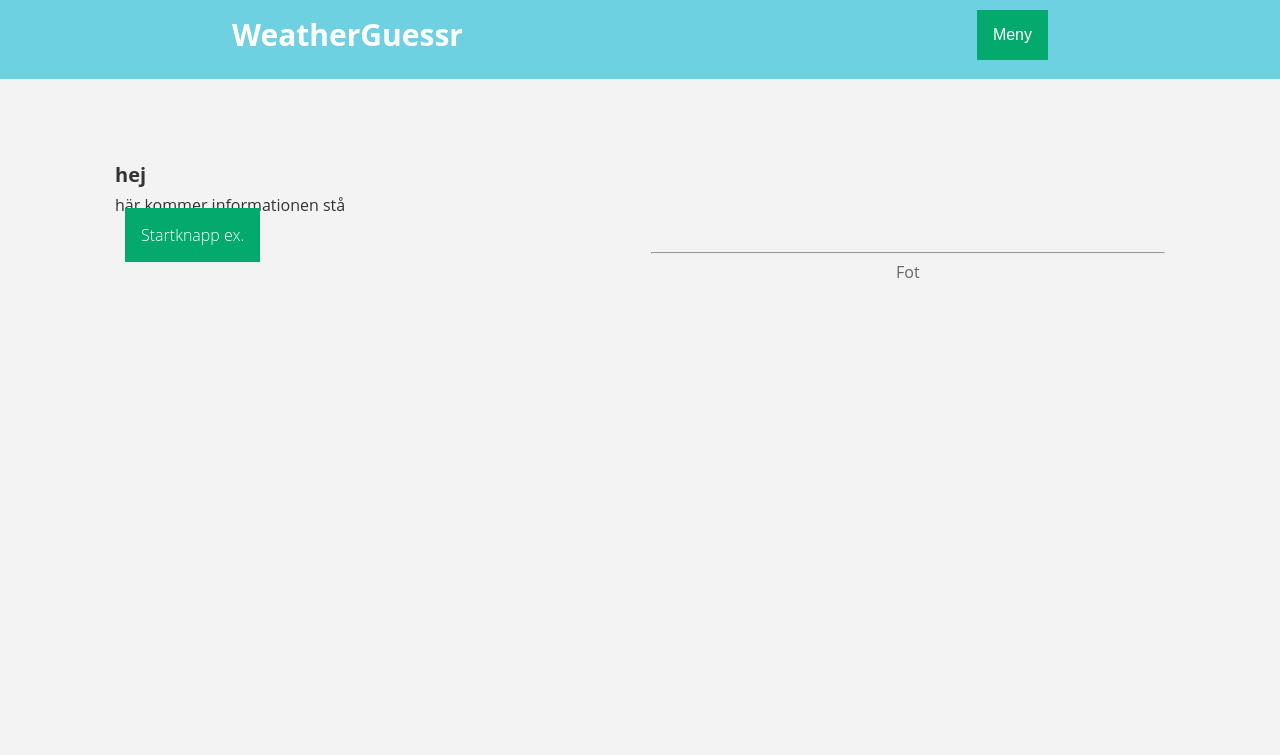
After one commit to Kiregnu/DT159G, a PHP site: page /mainpagelayout.php in a window 1280 px wide. The commit adds this page. Shown: the top 755 px of the page. Run offline with PHP 8.4, Linux system fonts and the light colour scheme.

Commit message:
Add files via upload

```diff
--- a/Tillämpad/css/styles.css
+++ b/Tillämpad/css/styles.css
@@ -13,7 +13,31 @@ body {
     color: #333;
     background-color: #f4f3f3;
 }
+#mainmenu ul {
+    margin-top: 0px;
+    list-style-type: none;
+    padding: 0;
+    overflow: hidden;
+    background-color: #0e4c57;
 
+}
+#mainmenu ul li {
+    float: left;
+
+}
+#mainmenu ul li a {
+    display: block;
+    color: white;
+    padding: 15px;
+    text-decoration: none;
+    left: 0px;
+    right: 0px;
+
+}
+
+#mainmenu ul li a:hover{
+    opacity: 0.7;
+}
 #mainheader {
     height: 75px;
     line-height: 50px;
--- /dev/null
+++ b/Tillämpad/mainpagelayout.php
@@ -0,0 +1,41 @@
+<!DOCTYPE html>
+<html lang="se">
+<head>
+    <title>WeatherGuessr</title>
+    <script src="https://polyfill.io/v3/polyfill.min.js?features=default"></script>
+    <meta charset="utf-8">
+    <meta name="viewport" content="width=device-width, initial-scale=1" />
+    <link rel="stylesheet" href="css/styles.css" type="text/css">
+    <script src="js/main.js"></script>
+</head>
+<body>
+    <header id="mainheader">
+        <div class="contain">
+            <h1 class="center">WeatherGuessr</h1>
+            <div id="menu">
+                    <button class="dropbtn">Meny</button>
+                    <div class="dropdown-content">
+                    <a href="#">Startsida</a>
+                    <a href="#">Inställningar</a>
+                </div>
+            </div>
+
+    </header>
+    <div class="container">
+
+        <div class="left">
+            <h3>hej</h3>
+            <h4>här kommer informationen stå</h4>
+            <a id="startbutton" href="#">Startknapp ex.</a>
+        </div>
+        <div class="right">
+        <footer>
+            <div>
+                <hr>
+                <h4>Fot</h4>
+            </div>
+        </footer>
+
+    </div>
+</body>
+</html>
```
Also changed, not shown: Tillämpad/includes/mainmenu.php (added, +8 -0 lines), Tillämpad/index.php (added, +14 -0 lines).
